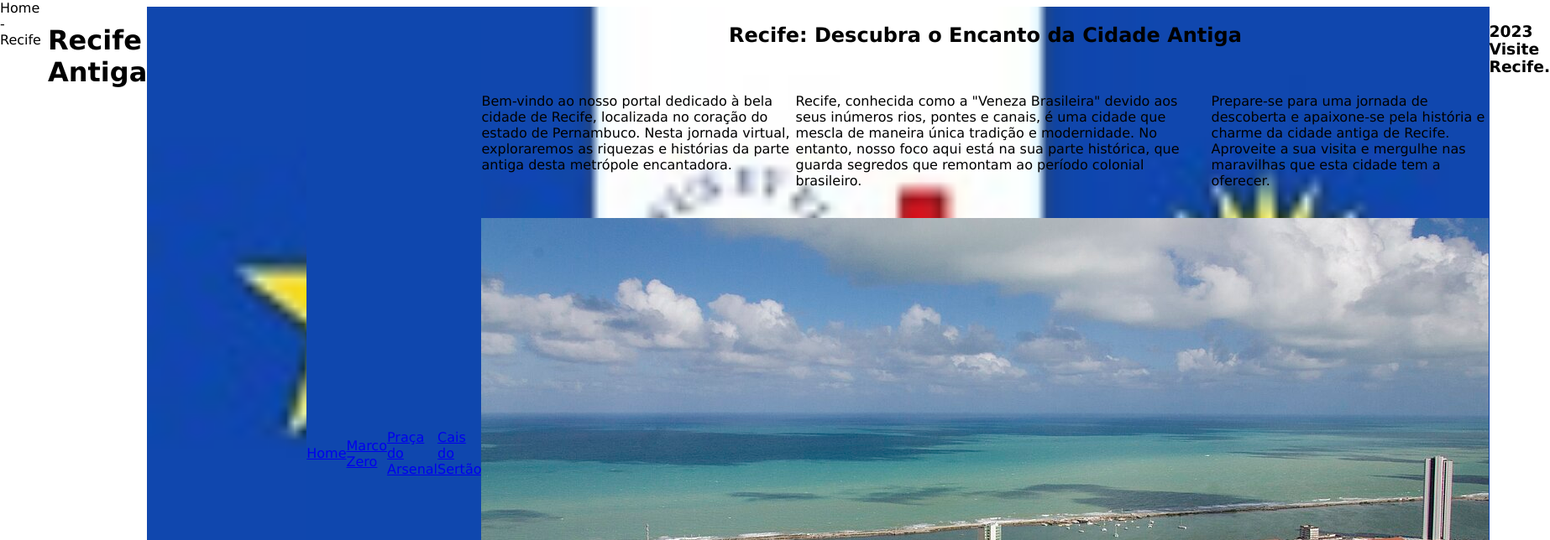
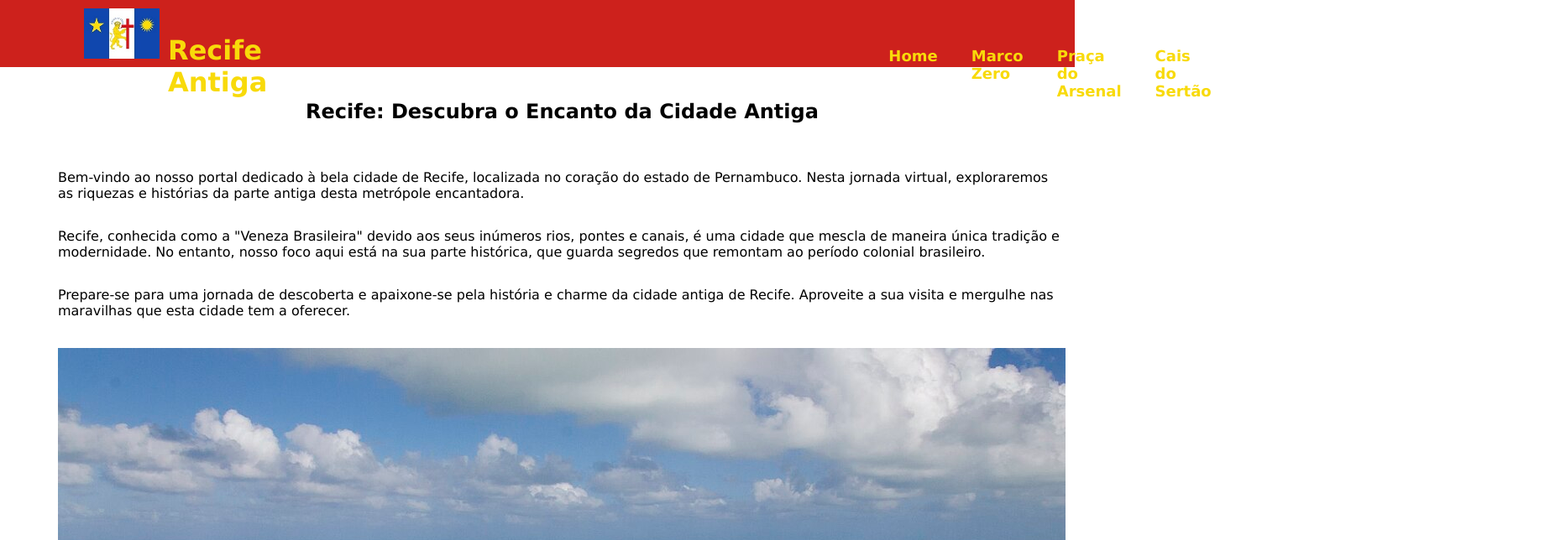
Before and after one commit to renants286/Curso_Proz---Talento_Cloud_AWS, a plain HTML site: page Atividades/Code_Park_Unidade_3/pagina-recife/index.html in a window 1280 px wide. Shown: the top 644 px of the page at 84% size, 1846 px wide, since content can reach past the window. Drawn offline with Linux system fonts and the light colour scheme.

Commit message:
Alterações pagina-recife

```diff
--- a/Atividades/Code_Park_Unidade_3/pagina-recife/index.html
+++ b/Atividades/Code_Park_Unidade_3/pagina-recife/index.html
@@ -7,34 +7,32 @@
   <title>Home - Recife</title>
 </head>
 <body>
-  <div id="header">
+  <header>
+    <a href="index.html"><img src="img/bandeira_logo.jpg" alt="Bandeira Recife"></a>
     <h1>Recife Antiga</h1>
-    <a href="index.html"><img src="img/bandeira_logo.jpg" alt="Bandeira Recife"></a>
-    <div id="nav">
+      <nav>
         <ul>
-          <li class="nav-flex"><a href="index.html"> Home</a></li>
-          <li class="nav-flex"><a href="marco-zero.html"> Marco Zero</a></li>
-          <li class="nav-flex"><a href="praca-arsenal.html"> Praça do Arsenal</a></li>
-          <li class="nav-flex"><a href="cais-sertao.html"> Cais do Sertão</a></li>
+            <li><a href="index.html"> Home</a></li>
+            <li><a href="marco-zero.html"> Marco Zero</a></li>
+            <li><a href="praca-arsenal.html"> Praça do Arsenal</a></li>
+            <li><a href="cais-sertao.html"> Cais do Sertão</a></li>
         </ul>
-    </div>
-  </div>
-  <div id="main" class="main-flex">
+    </nav>
+  </header>
+  <br>
+  <main>
     <h2>Recife: Descubra o Encanto da Cidade Antiga</h2>
     <br>
-    <div id="content">
     <p>Bem-vindo ao nosso portal dedicado à bela cidade de Recife, localizada no coração do estado de Pernambuco. Nesta jornada virtual, exploraremos as riquezas e histórias da parte antiga desta metrópole encantadora.</p>
     <p>Recife, conhecida como a "Veneza Brasileira" devido aos seus inúmeros rios, pontes e canais, é uma cidade que mescla de maneira única tradição e modernidade. No entanto, nosso foco aqui está na sua parte histórica, que guarda segredos que remontam ao período colonial brasileiro.</p>
     <p>Prepare-se para uma jornada de descoberta e apaixone-se pela história e charme da cidade antiga de Recife. Aproveite a sua visita e mergulhe nas maravilhas que esta cidade tem a oferecer.</p>
-    </div>
     <br>
-    <div id="image">
     <img src="img/recife-aereo.jpg" alt="Imagem Aérea de Recife">
-    </div>
     <br>
-  </div>
-  <div id="footer">
+  </main>
+  <br>
+  <footer>
     <h3>2023 Visite Recife.</h3>
-  </div>
+  </footer>
 </body>
 </html>
--- a/Atividades/Code_Park_Unidade_3/pagina-recife/styles.css
+++ b/Atividades/Code_Park_Unidade_3/pagina-recife/styles.css
@@ -3,58 +3,81 @@
     font-family: 'Lucida Sans', 'Lucida Sans Regular', 'Lucida Grande', 'Lucida Sans Unicode', Geneva, Verdana, sans-serif;
 }
 
+body {
+    display: flex;
+    margin: 0;
+    padding: 0;
+    flex-direction: column;
+    min-height: 100vh;
+}
+
 header {
+    display: flex;
+    justify-content: space-between;
     height: 10vh;
     position: fixed;
     top: 0;
     left: 0;
     right: 0;
-    background-color: white;
+    background-color: #cd211c;
+}
+
+header a img {
+    display: inline-block;
+    vertical-align: middle;
+    margin-top: 10px;
+    margin-right: 10px;
+    margin-bottom: 10px;
+    margin-left: 100px;
 }
 
 header h1 {
-    background-color: #0f47ae;
     color: #f8da0a;
+    padding-top: 20px;
+    padding-right: 700px;
 }
 
-header a img {
-    display: inline-block; /* Torna a imagem um elemento inline-block */
-    vertical-align: middle; /* Alinha verticalmente com o texto */
-    margin-right: 20px; /* Adicione espaçamento à direita para separar do título */
+ul {
+    display: flex;
+    justify-content: space-between;
+    padding-right: 100px;
 }
 
-
-main{
-    padding-top: 10vh;
+li {
+    margin-top: 40px;
+    padding-right: 20px;
+    padding-right: 40px;
+    list-style-type: none;
 }
 
 nav a {
-    color: #cd211c;
+    color: #f8da0a;
     text-decoration: none;
-    font-size: x-large;
+    font-size: large;
     font-weight: bold;
 }
 
-li {
-    list-style-type: none;
+main{
+    display: flex;
+    padding-top: 10vh;
+    padding-right: 10px;
+    padding-bottom: 10px;
+    padding-left: 10px;
+    flex-direction: column;
+    justify-content: space-between;
+    align-items: center;
 }
 
 footer {
+    display: flex;
     background-color: #0f47ae;
     color: #f8da0a;
+    height: 50px;
+    left: 0;
+    right: 0;
+    bottom: 0;
 }
 
-.nav-flex {
-    flex-direction: row;
-    display: flex;
-    justify-content: space-between;
-    align-items: center;
-    background-color: #0f47ae;
+footer h3 {
+    margin-left: 10px;
 }
-
-.main-flex {
-    flex-direction: column;
-    display: flex;
-    justify-content: space-between;
-    align-items: center;
-}
```
Also changed, not shown: Atividades/Code_Park_Unidade_3/pagina-recife/cais-sertao.html (+3 -1 lines), Atividades/Code_Park_Unidade_3/pagina-recife/marco-zero.html (+3 -1 lines), Atividades/Code_Park_Unidade_3/pagina-recife/praca-arsenal.html (+3 -1 lines). Lines whose indentation alone changed are shown as unchanged.
